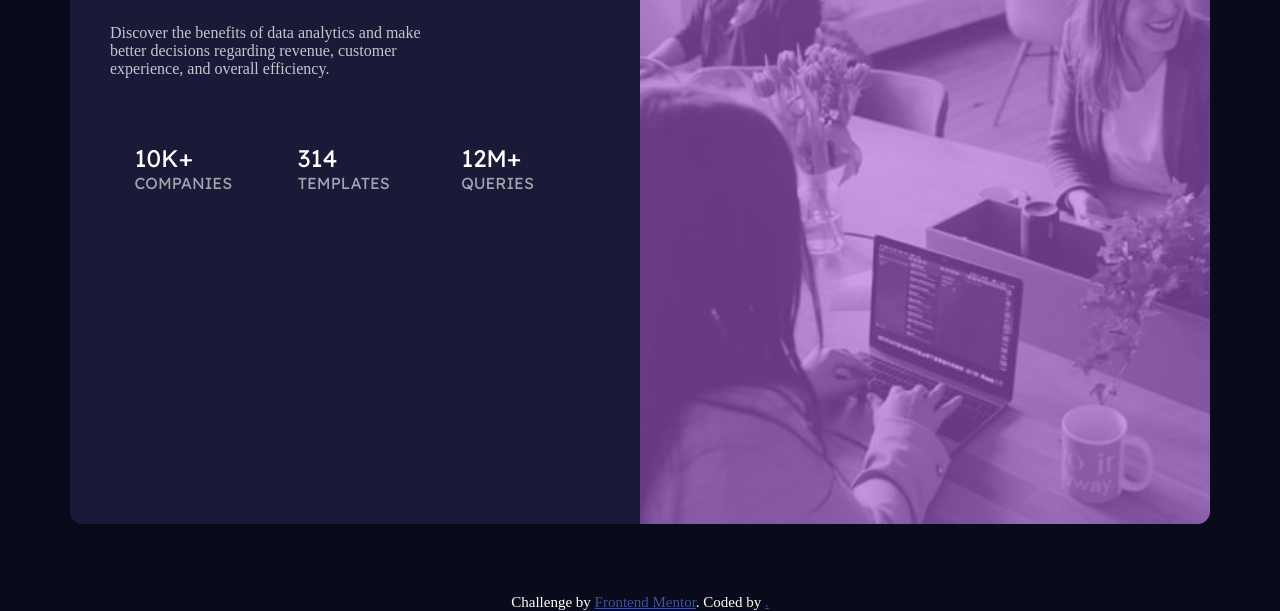
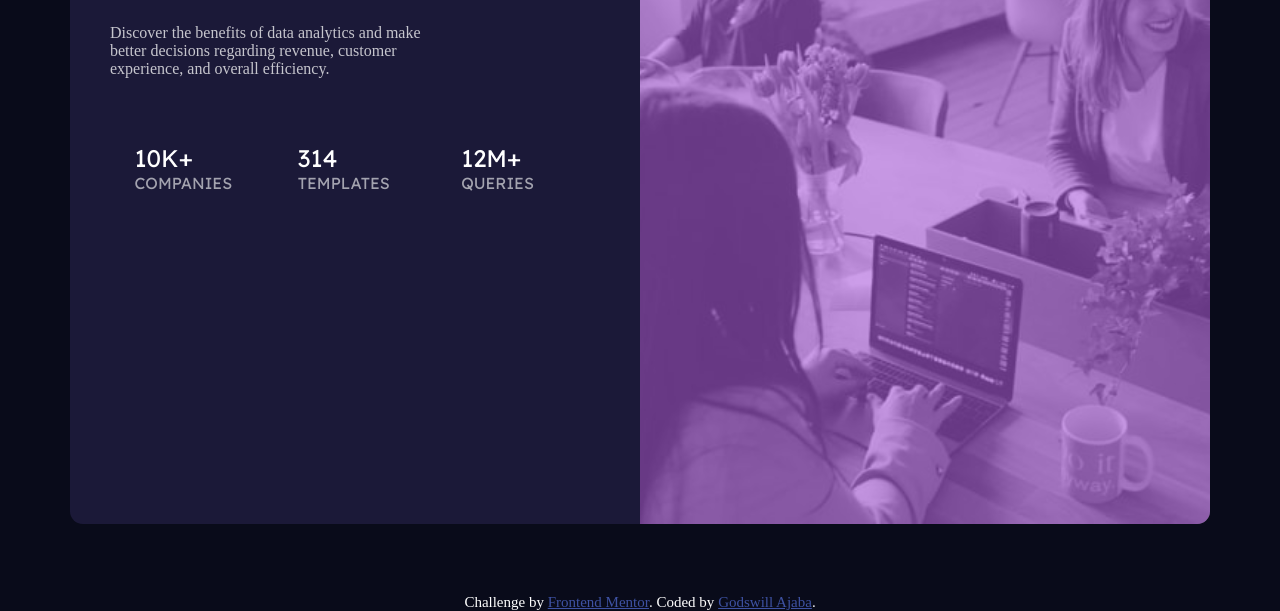
Before and after one commit to AjabaGodswill/Stat-Preveiw, a plain HTML site: page index.html in a window 1280 px wide. Shown: the part 206-817 px from the top of the page. Drawn offline with Linux system fonts and the light colour scheme.

Commit message:
Update index.html

```diff
--- a/index.html
+++ b/index.html
@@ -90,7 +90,7 @@
 
   <div class="attribution">
     <p>Challenge by <a href="https://www.frontendmentor.io?ref=challenge" target="_blank">Frontend Mentor</a>.
-    Coded by <a href="https://www.frontendmentor.io/profile/AjabaGodswill"Godswill Ajaba</a>.</p>
+    Coded by <a href="https://www.frontendmentor.io/profile/AjabaGodswill">Godswill Ajaba</a>.</p>
   </div>
 
 
```
